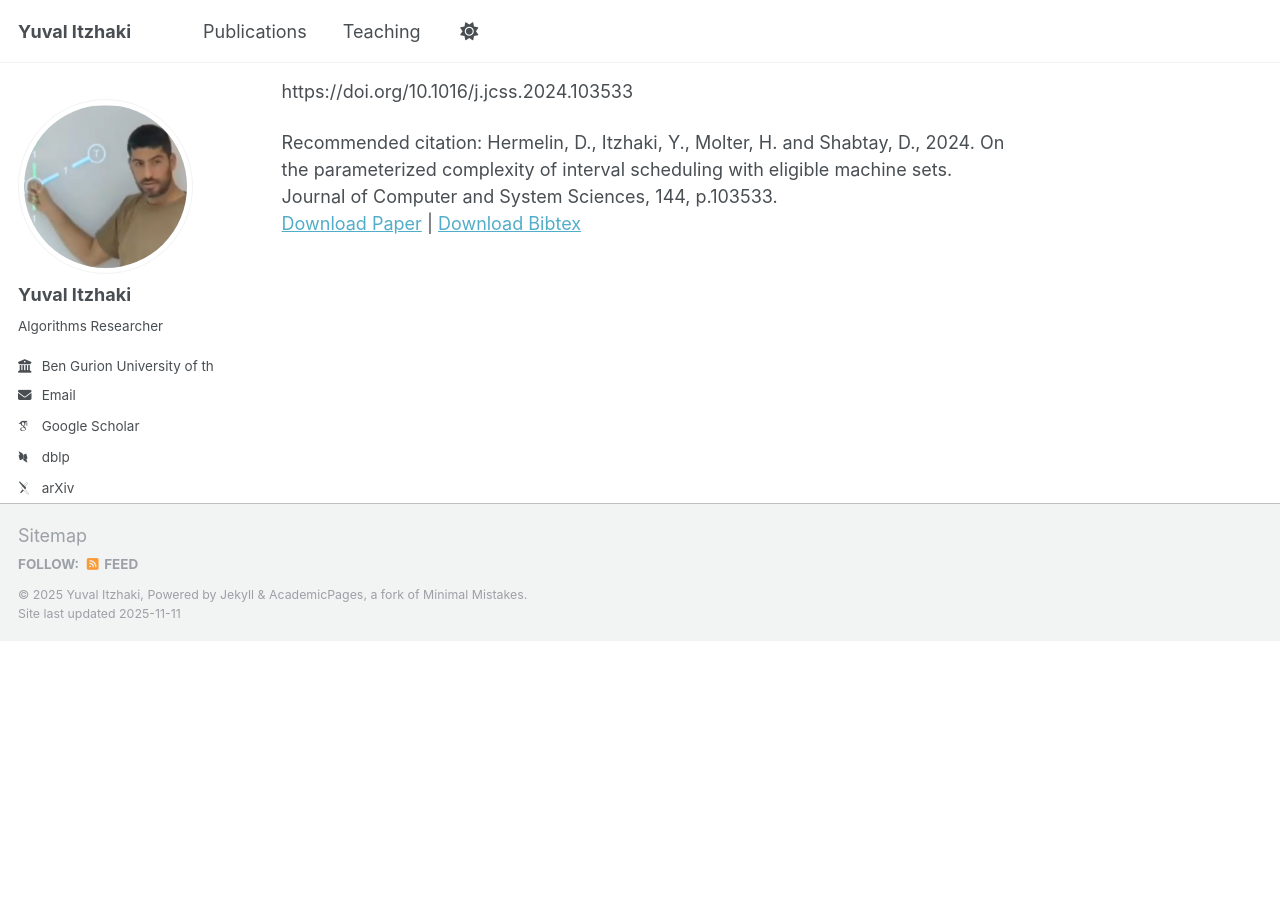
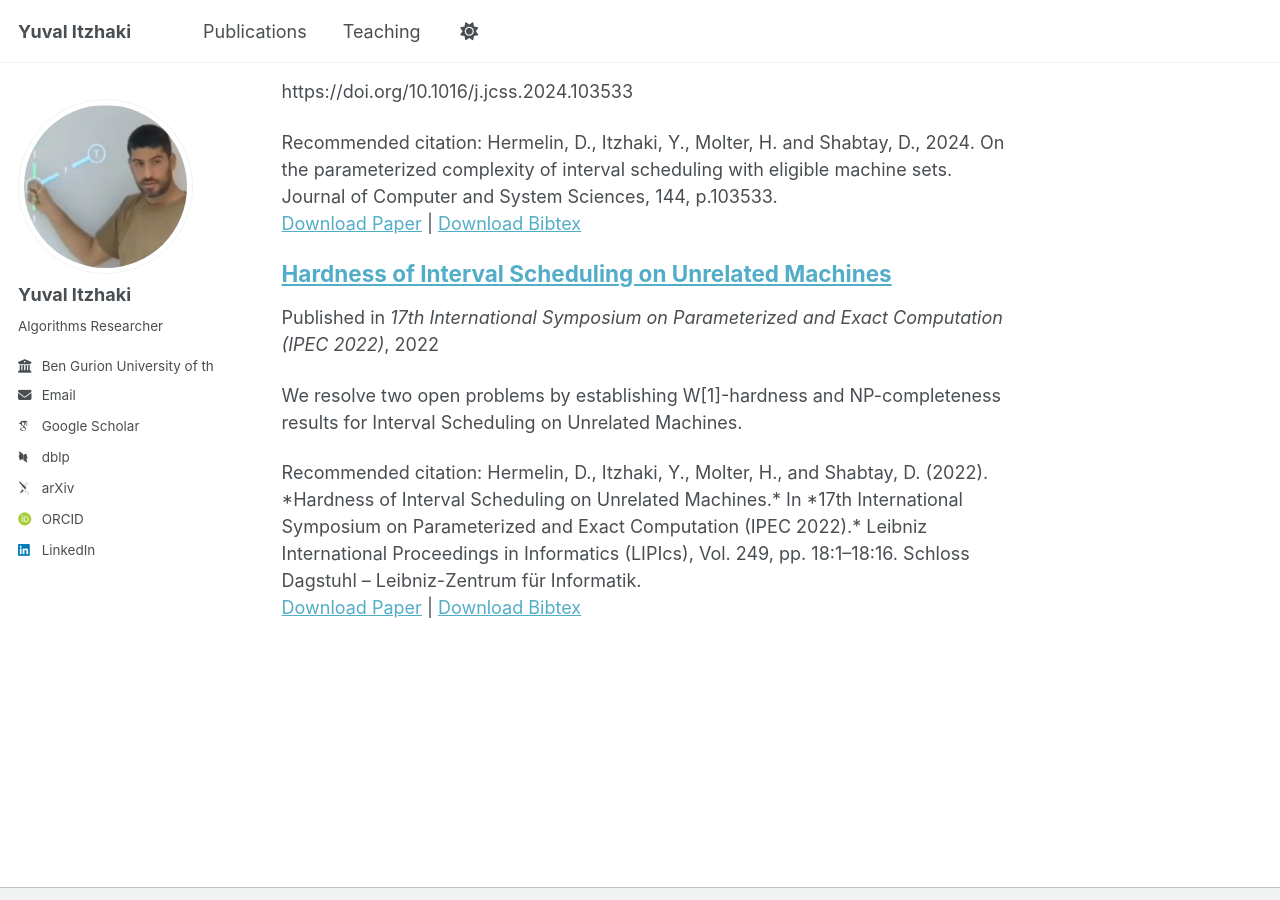
Before and after one commit to yuvalyitz/home, a Jekyll site: the page built from _pages/about.md, in a window 1280 px wide and 900 px high, scrolled down 1183 px. Built offline with Jekyll 4.4.1, drawn with Linux system fonts in a browser that asks for light colours; some web fonts are replaced; before the commit the page ends 1824 px from its top, so only the background shows below that; part of the change alters nothing that is shown.

Commit message:
Update hardness unrelated.md

```diff
--- a/_publications/hardness unrelated.md
+++ b/_publications/hardness unrelated.md
@@ -1,7 +1,7 @@
 ---
 title: "Hardness of Interval Scheduling on Unrelated Machines"
 collection: publications
-category: "Conference Paper"
+category: conferences
 permalink: /publication/hardness unrelated
 excerpt: "We resolve two open problems by establishing W[1]-hardness and NP-completeness results for Interval Scheduling on Unrelated Machines."
 date: 2022-12-14
```
